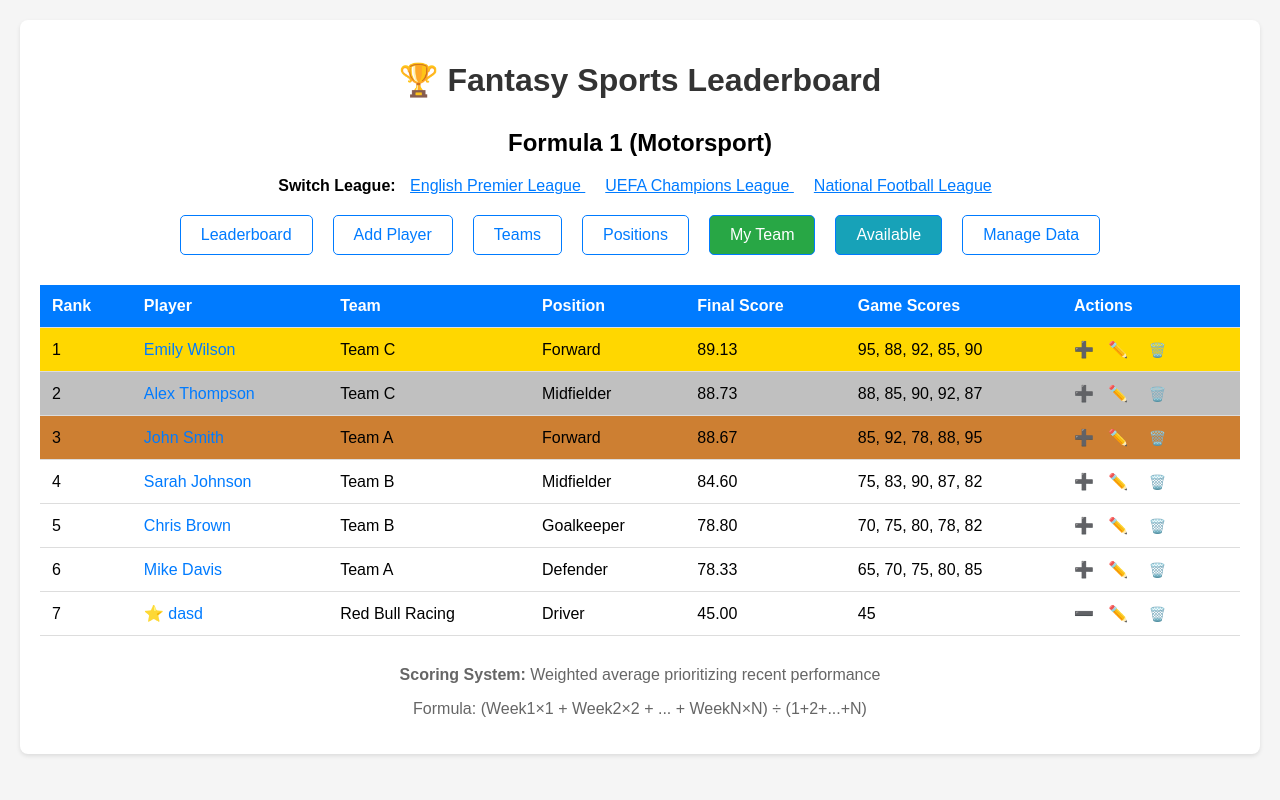
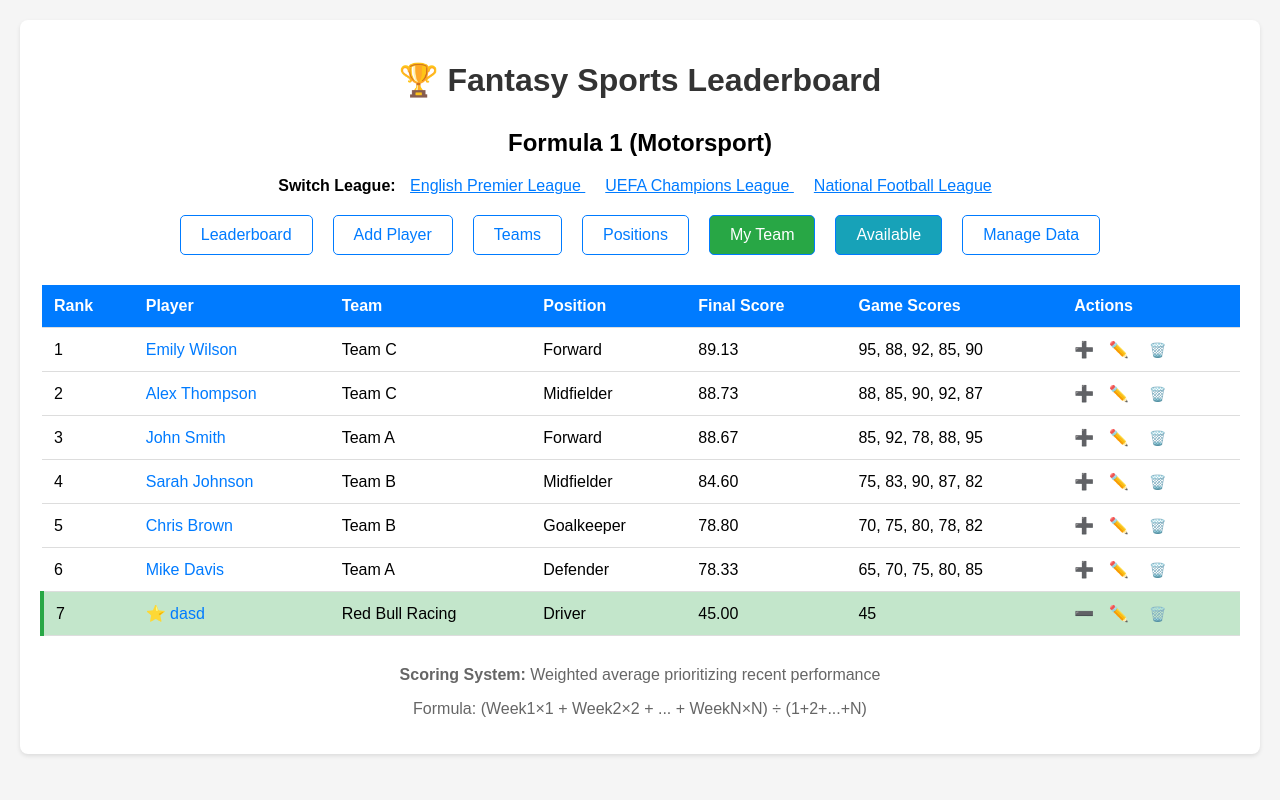
Before and after one commit to kientufts/fantasy-sports-app, a Flask app: page /league/1 in a window 1280 px wide. Run offline with Flask 3, Linux system fonts and the light colour scheme; data comes from the database, SQL or seed files in the repository.

Commit message:
feat: Replace ranking colors with team-based visual styling
- Remove gold/silver/bronze colors for top 3 positions
- Add prominent green background for 'My Team' players (#c3e6cb)
- Add green left border accent for better visibility
- Keep white background for available players
- Update all leaderboard templates consistently

This provides clearer visual distinction between rostered and
available players, making team management more intuitive across
all league views (F1, EPL, UCL, NFL).

```diff
--- a/templates/index.html
+++ b/templates/index.html
@@ -58,9 +58,13 @@
         tr:hover {
             background-color: #f5f5f5;
         }
-        .rank-1 { background-color: #ffd700; }
-        .rank-2 { background-color: #c0c0c0; }
-        .rank-3 { background-color: #cd7f32; }
+        .my-team-player {
+            background-color: #c3e6cb; /* More visible green background for my team players */
+            border-left: 4px solid #28a745; /* Green left border for extra visibility */
+        }
+        .available-player {
+            background-color: white; /* White background for available players */
+        }
         .player-link {
             color: #007bff;
             text-decoration: none;
@@ -143,7 +147,7 @@
             </thead>
             <tbody>
                 {% for player in players %}
-                <tr class="{% if loop.index <= 3 %}rank-{{ loop.index }}{% endif %}">
+                <tr class="{% if player.is_on_my_team %}my-team-player{% else %}available-player{% endif %}">
                     <td>{{ loop.index }}</td>
                     <td>
                         <a href="{{ url_for('player_detail', player_name=player.name) }}" class="player-link">
```
Also changed, not shown: templates/available_players.html (+8 -4 lines), templates/my_team.html (+8 -4 lines).
